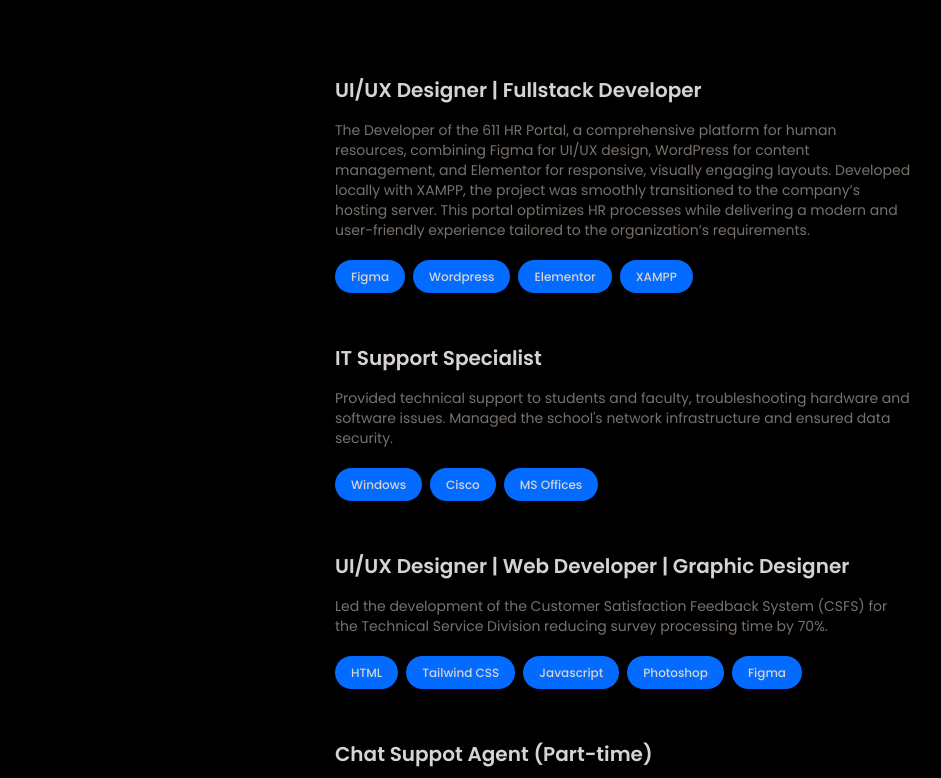
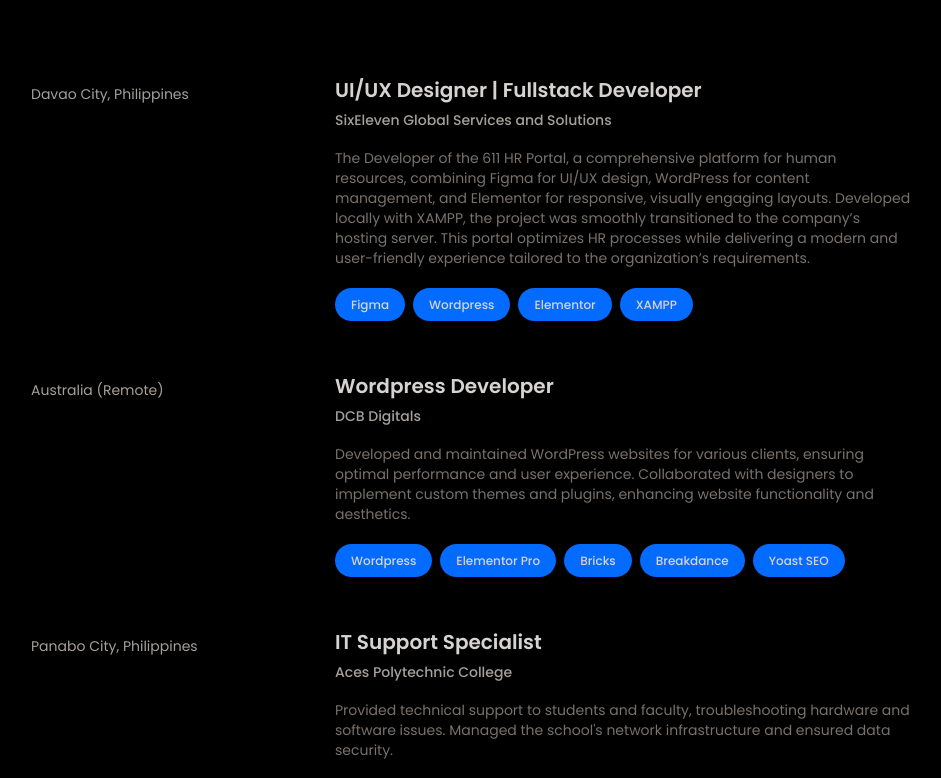
Before and after one commit to duotrods/rod-duot, a React (Vite) app: page / in a window 1280 px wide. Shown: the part 930-1708 px from the top of the page, without its empty margins (169-1110 px from the left). Built offline with nearby package versions, Linux system fonts and the light colour scheme.

Commit message:
added dcb

```diff
--- a/src/components/Work.jsx
+++ b/src/components/Work.jsx
@@ -17,8 +17,8 @@
                       initial={{ opacity: 0, x: -100}}
                       transition={{ duration: 1}}
                       className="w-full lg:w-1/4">
-                        <p className="mb-2 text-sm text-stone-400">
-
+                        <p className="mt-2 mb-2 text-sm text-stone-400">
+                           {experience.loc}
                         </p>
                     </motion.div>
 
@@ -29,7 +29,8 @@
                       className="w-full max-w-xl lg:w-3/4 mb-6">
                         <h3 className="mb-2 text-xl font-semibold ">
                             {experience.role}
-                            <span className="text-sm font-medium text-stone-400"></span>
+                            <br />
+                            <span className="text-sm font-medium text-stone-400">{experience.company} </span>
                         </h3>
                         <p className="mt-4 mb-6  text-sm text-stone-500">{experience.description}</p>
 
--- a/src/constants/index.js
+++ b/src/constants/index.js
@@ -60,39 +60,39 @@
 
 export const EXPERIENCES = [
   {
-    year: "Nov 2024 - Present",
+    loc: "Davao City, Philippines",
     role: "UI/UX Designer | Fullstack Developer",
     company: "SixEleven Global Services and Solutions",
     description: `The Developer of the 611 HR Portal, a comprehensive platform for human resources, combining Figma for UI/UX design, WordPress for content management, and Elementor for responsive, visually engaging layouts. Developed locally with XAMPP, the project was smoothly transitioned to the company’s hosting server. This portal optimizes HR processes while delivering a modern and user-friendly experience tailored to the organization’s requirements.`,
     technologies: ["Figma", "Wordpress", "Elementor", "XAMPP"],
   },
   {
-    year: "Aug -Nov 2024",
+    loc: "Australia (Remote)",
+    role: "Wordpress Developer",
+    company: "DCB Digitals",
+    description: `Developed and maintained WordPress websites for various clients, ensuring optimal performance and user experience. Collaborated with designers to implement custom themes and plugins, enhancing website functionality and aesthetics.`,
+    technologies: ["Wordpress", "Elementor Pro", "Bricks", "Breakdance", "Yoast SEO"],
+  },
+  {
+    loc: "Panabo City, Philippines",
     role: "IT Support Specialist",
     company: "Aces Polytechnic College",
     description: `Provided technical support to students and faculty, troubleshooting hardware and software issues. Managed the school's network infrastructure and ensured data security.`,
     technologies: ["Windows", "Cisco", "MS Offices"],
   },
   {
-    year: "Feb - May 2024",
-    role: "UI/UX Designer | Web Developer | Graphic Designer",
-    company: "Department of Science and Technology - Davao del Norte (Internship)",
-    description: `Led the development of the Customer Satisfaction Feedback System (CSFS) for the Technical Service Division reducing survey processing time by 70%.`,
-    technologies: ["HTML", "Tailwind CSS", "Javascript", "Photoshop", "Figma"],
-  },
-  {
-    year: "2022 - 2024",
-    role: "Chat Suppot Agent (Part-time)",
-    company: "Whopp Connect",
-    description: `Resolved an average of 50+ customer inquiries daily, achieving a 95% first-contact resolution rate. Assisted customers with real-time delivery tracking, reducing escalations by 30%.`,
-    technologies: ["ManyChats", "SalesHub", "Genysys", "TimeDoctor", "Excel"],
-  },
-  {
-    year: "2020 - 2024",
+    loc: "Panabo City, Philippines",
     role: "Graphic Designer| Web Developer | IT Support Specialist",
     company: "Merryl's Consumer Goods Trading",
     description: `Developed a modern and highly efficient website using Vite.js. The project focused on providing a seamless user experience with fast load times and a clean, intuitive design that showcases their products and services effectively.`,
     technologies: ["Vite js", "React", "Windows", "MS Offices", "Photoshop"],
+  },
+  {
+    loc: "Remote (USA)",
+    role: "Chat Suppot Agent",
+    company: "Whopp Connect",
+    description: `Resolved an average of 50+ customer inquiries daily, achieving a 95% first-contact resolution rate. Assisted customers with real-time delivery tracking, reducing escalations by 30%.`,
+    technologies: ["ManyChats", "SalesHub", "Genysys", "TimeDoctor", "Excel"],
   },
 ];
 
```
